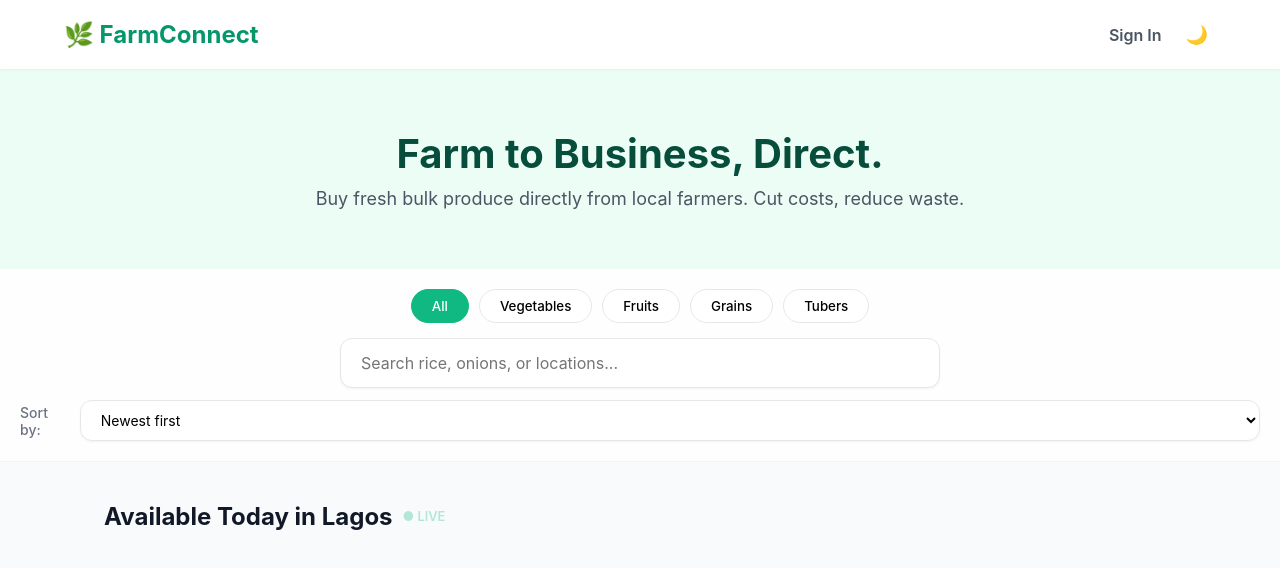
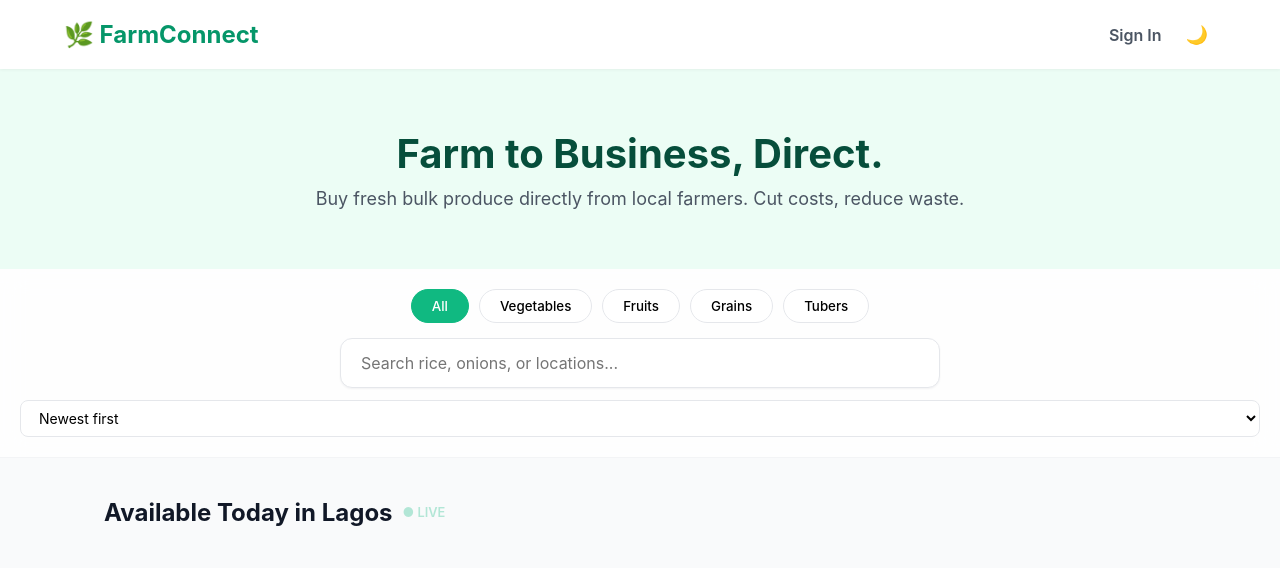
Before and after one commit to Osifowora/farmconnect11, a plain HTML site: page index.html in a window 1280 px wide. Drawn offline with Linux system fonts and the light colour scheme; no server answers.

Commit message:
dropdown revert

```diff
--- a/index.html
+++ b/index.html
@@ -27,7 +27,6 @@
             <input type="text" id="search-bar" placeholder="Search rice, onions, or locations..." class="search-input">
         </div>
         <div class="sort-section">
-    <label for="sort-select" class="sort-label">Sort by:</label>
     <select id="sort-select" class="sort-select">
         <option value="newest">Newest first</option>
         <option value="price-asc">Price: Low to High</option>
--- a/style.css
+++ b/style.css
@@ -703,34 +703,16 @@ input:focus, select:focus {
 .sort-section {
     display: flex;
     justify-content: center;
-    align-items: center;
-    gap: 10px;
     padding: 12px 20px 0;
 }
 
-.sort-label {
-    display: inline;
-    margin-bottom: 0;
-    font-size: 14px;
-    font-weight: 500;
-    color: #6b7280;
-}
-
 .sort-select {
-    padding: 10px 16px;
+    padding: 8px 14px;
     border: 1px solid #e5e7eb;
-    border-radius: 12px;
+    border-radius: 8px;
     background: white;
     font-size: 14px;
     cursor: pointer;
-    min-width: 220px;
-    box-shadow: 0 1px 2px rgba(0,0,0,0.05);
-    transition: border-color 0.2s;
-}
-
-.sort-select:focus {
-    border-color: #10b981;
-    outline: none;
 }
 
 /* ===== Dark Mode ===== */
@@ -798,4 +780,3 @@ input:focus, select:focus {
 [data-theme="dark"] .rating-display { color: #94a3b8; }
 [data-theme="dark"] .review-form { border-top-color: #334155; }
 [data-theme="dark"] .review-locked { background: rgba(16, 185, 129, 0.1); color: #6ee7b7; }
-[data-theme="dark"] .sort-label { color: #94a3b8; }
```
